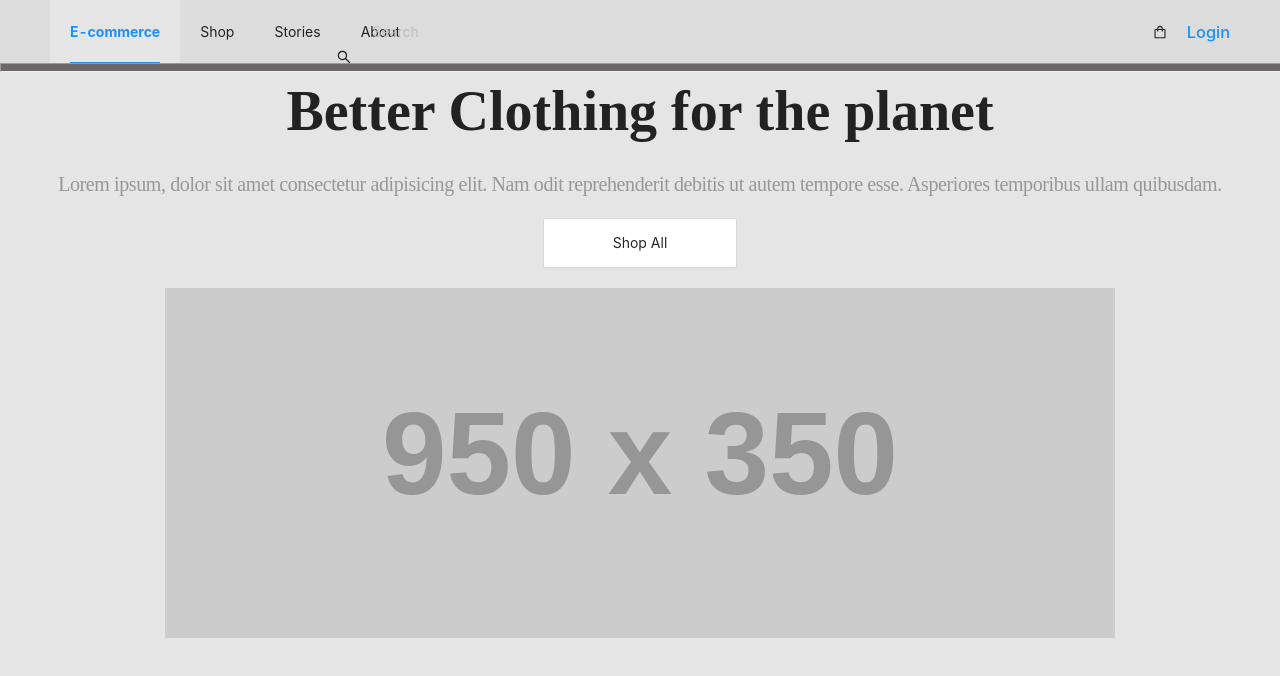
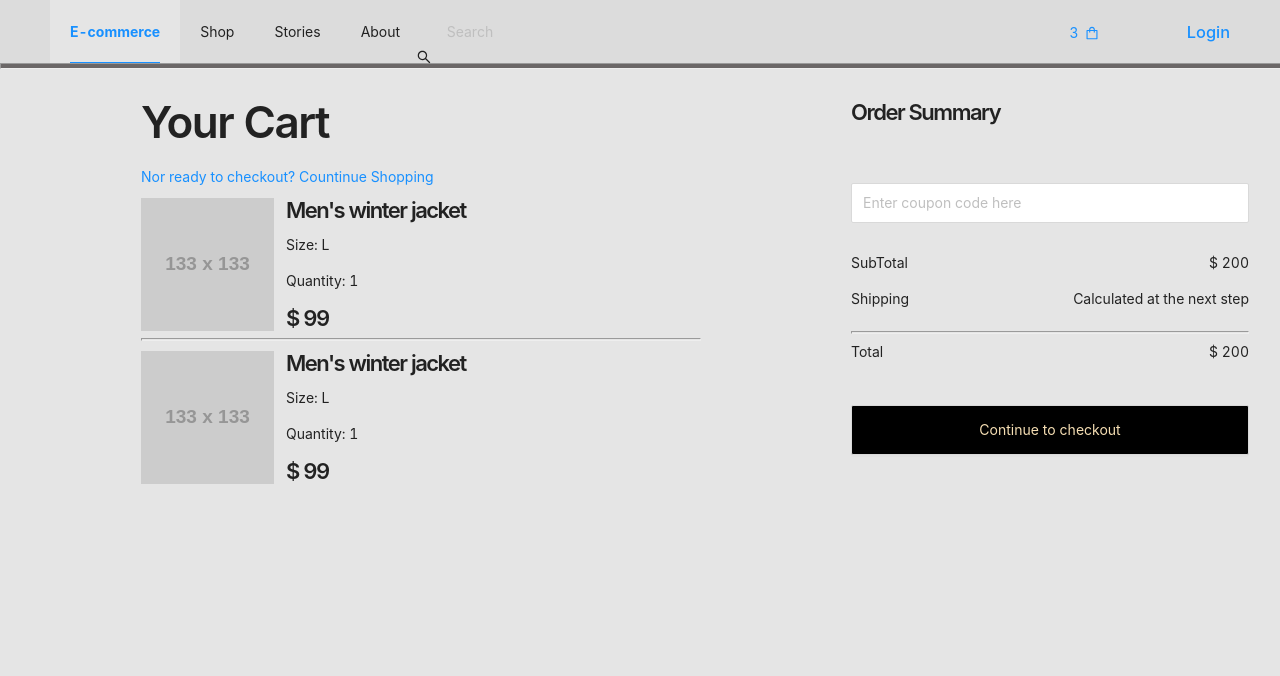
Before and after one commit to FehmiCitiloglu/kodluyoruz-shopping-cart, a React (Create React App) app: page /cart in a window 1280 px wide. Shown: the top 676 px of the page. Built offline with nearby package versions, Linux system fonts and the light colour scheme.

Commit message:
cart page is done, product detail page remain

```diff
--- a/src/App.js
+++ b/src/App.js
@@ -7,6 +7,7 @@ import Shop from "./components/ShopPage/Shop";
 import Stories from "./components/Stories/Stories";
 import MyHeader from "./components/MainPage/MyHeader";
 import Login from "./components/Login/Login";
+import CartPage from "./components/Cart/CartPage";
 
 function App() {
   return (
@@ -26,6 +27,9 @@ function App() {
           <Route path="/login">
             <Login />
           </Route>
+          <Route path="/cart">
+            <CartPage />
+          </Route>
           <Route path="/">
             <MainPage />
           </Route>
--- /dev/null
+++ b/src/components/Cart/CartPage.js
@@ -0,0 +1,43 @@
+import { Button, Input, Row, Col } from "antd";
+import classes from "./CartPage.module.css";
+import { Link } from "react-router-dom";
+import CartProduct from "./CartProduct";
+
+const CartPage = (props) => {
+  return (
+    <div className={classes["cart-page"]}>
+      <div>
+        <h2>Your Cart</h2>
+        <Link to="./shop">Nor ready to checkout? Countinue Shopping</Link>
+        <CartProduct />
+      </div>
+      <div className={classes.summary}>
+        <h5>Order Summary</h5>
+        <Input
+          className={classes.coupon}
+          placeholder="Enter coupon code here"
+          allowClear
+        />
+        <div className={classes.order}>
+          <div>
+            <div>
+              <p>SubTotal</p>
+              <p>$ 200</p>
+            </div>
+            <div>
+              <p>Shipping</p>
+              <p>Calculated at the next step</p>
+            </div>
+            <hr />
+            <div>
+              <p>Total</p> <p>$ 200</p>
+            </div>
+          </div>
+        </div>
+        <Button>Continue to checkout</Button>
+      </div>
+    </div>
+  );
+};
+
+export default CartPage;
--- /dev/null
+++ b/src/components/Cart/CartPage.module.css
@@ -0,0 +1,78 @@
+.cart-page {
+  position: absolute;
+  display: flex;
+  flex-direction: row;
+  justify-content: space-around;
+  top: 100px;
+  margin-left: 141px;
+}
+.cart-page h2 {
+  font-weight: 600;
+  font-size: 44px;
+  line-height: 44px;
+  letter-spacing: -1.5px;
+}
+
+.products {
+  display: flex;
+  flex-direction: row;
+  position: relative;
+  width: 560px;
+  height: 133px;
+  margin-top: 10px;
+}
+.cart-page hr {
+  height: 1px;
+}
+.productInfo {
+  margin-left: 12px;
+}
+
+.productInfo h3 {
+  font-weight: 600;
+  font-size: 22px;
+  line-height: 25px;
+  letter-spacing: -1.5px;
+  vertical-align: top;
+}
+.cart-page h5 {
+  font-weight: 600;
+  font-size: 22px;
+  line-height: 25px;
+  letter-spacing: -1.5px;
+  margin-bottom: 29px;
+}
+.summary {
+  margin-left: 150px;
+  display: grid;
+}
+.coupon {
+  width: 398px;
+  height: 40px;
+}
+
+.order {
+  display: flex;
+  flex-direction: column;
+  align-items: flex-start;
+}
+.order div div {
+  display: flex;
+  justify-content: space-between;
+  width: 398px;
+}
+.summary button {
+  background-color: black;
+  color: wheat;
+  height: 50px;
+}
+
+@media only screen and (min-width: 1800px) {
+  .cart-page {
+    position: absolute;
+    display: flex;
+  }
+  .summary {
+    margin-left: 400px;
+  }
+}
--- /dev/null
+++ b/src/components/Cart/CartProduct.js
@@ -0,0 +1,29 @@
+import classes from "./CartPage.module.css";
+
+const CartProduct = (props) => {
+  return (
+    <div>
+      <div className={classes.products}>
+        <img src="https://via.placeholder.com/133" alt="" />
+        <div className={classes.productInfo}>
+          <h3>Men's winter jacket</h3>
+          <p>Size: L</p>
+          <p>Quantity: 1</p>
+          <h3>$ 99</h3>
+        </div>
+      </div>
+      <hr />
+      <div className={classes.products}>
+        <img src="https://via.placeholder.com/133" alt="" />
+        <div className={classes.productInfo}>
+          <h3>Men's winter jacket</h3>
+          <p>Size: L</p>
+          <p>Quantity: 1</p>
+          <h3>$ 99</h3>
+        </div>
+      </div>
+    </div>
+  );
+};
+
+export default CartProduct;
--- a/src/components/Login/Login.js
+++ b/src/components/Login/Login.js
@@ -52,7 +52,7 @@ const Login = (props) => {
             <Checkbox>Remember me</Checkbox>
           </Form.Item>
 
-          <a className="login-form-forgot" href="">
+          <a className="login-form-forgot" href="/">
             Forgot password
           </a>
         </Form.Item>
@@ -66,7 +66,7 @@ const Login = (props) => {
             Log in
           </Button>
           <div>
-            Or <a href="">register now!</a>
+            Or <a href="/">register now!</a>
           </div>
         </Form.Item>
       </Form>
--- a/src/components/MainPage/MyHeader.css
+++ b/src/components/MainPage/MyHeader.css
@@ -2,25 +2,30 @@
   position: fixed;
   display: flex;
   flex-direction: row;
+  justify-content: start;
   z-index: 1;
-  width: 100%;
+  width: 100vw;
   background-color: rgb(220, 220, 220);
-}
-.search-bar {
-
-}
-hr {
-  position: absolute;
-  top: 56px;
-  left: 0px;
-  height: 7px;
-  background-color: #6b6767;
-  width: 100vw;
 }
 .navbar {
   background-color: rgb(220, 220, 220);
   /* background-color: red; */
   width: 100%;
+}
+.search-bar {
+  position: relative;
+  right: 60%;
+  display: flex;
+  flex-direction: row;
+  justify-content: center;
+}
+.my-header hr {
+  position: absolute;
+  top: 56px;
+  left: 0px;
+  height: 4px;
+  background-color: #6b6767;
+  width: 100vw;
 }
 
 .ant-menu-item-selected {
@@ -29,5 +34,26 @@ hr {
 }
 
 .cart-icon {
-  margin-right: 20px;
+  position: relative;
+  right: 40px;
+  width: 100px;
+  border: 0px;
+  background-color: rgb(220, 220, 220);
+  cursor: pointer;
 }
+
+.cart-count {
+  position: relative;
+  right: 30px;
+}
+
+@media only screen and (max-width: 1800px) {
+  .search-bar {
+    right: 40%;
+  }
+}
+@media only screen and (max-width: 1200px) {
+  .search-bar {
+    right: 10%;
+  }
+}
--- a/src/components/MainPage/MyHeader.js
+++ b/src/components/MainPage/MyHeader.js
@@ -1,7 +1,9 @@
+import { useState } from "react";
+
 import { Layout, Menu, Input, AutoComplete } from "antd";
 import { SearchOutlined, ShoppingOutlined } from "@ant-design/icons";
 import "./MyHeader.css";
-import { Link } from "react-router-dom";
+import { NavLink } from "react-router-dom";
 
 const { Header } = Layout;
 
@@ -13,52 +15,43 @@ const mockVal = (str: string, repeat: number = 1) => ({
 const MyHeader = () => {
   return (
     <Header className="my-header">
-      <Menu
-        theme="compact"
-        mode="horizontal"
-        defaultSelectedKeys={["1"]}
-        className="navbar"
-      >
+      <Menu mode="horizontal" defaultSelectedKeys={["1"]} className="navbar">
         <Menu.Item key="1" style={{ fontWeight: "bold" }}>
-          <Link to="/">E-commerce</Link>
+          <NavLink to="/" activeClassName="">
+            E-commerce
+          </NavLink>
         </Menu.Item>
         <Menu.Item key="2">
-          <Link to="/shop">Shop</Link>
+          <NavLink to="/shop">Shop</NavLink>
         </Menu.Item>
         <Menu.Item key="3">
-          <Link to="/stories">Stories</Link>
+          <NavLink to="/stories">Stories</NavLink>
         </Menu.Item>
         <Menu.Item key="4">
-          <Link to="/about">About</Link>
+          <NavLink to="/about">About</NavLink>
         </Menu.Item>
       </Menu>
-      <span
-        className="search-bar"
-        style={{
-          display: "flex",
-          flexDirection: "row",
-          position: "relative",
-          left: "-600px",
-        }}
-      >
+      <span className="search-bar">
         <SearchOutlined
           style={{
             position: "relative",
             top: "25px",
-            left: "-10px",
+            left: "-5px",
             zIndex: "2",
           }}
         />
         <Input placeholder="Search" bordered={false} allowClear />
       </span>
-      <span className="cart-icon">
-        <ShoppingOutlined />
-      </span>
+      <NavLink to="/cart">
+        <button className="cart-icon">
+          <ShoppingOutlined width={10} />
+          <span className="cart-count">3</span>
+        </button>
+      </NavLink>
       <br />
       <h3>
-        <Link to="/login">Login</Link>
+        <NavLink to="/login">Login</NavLink>
       </h3>
-
       <hr />
     </Header>
   );
--- a/src/components/ShopPage/Filters.js
+++ b/src/components/ShopPage/Filters.js
@@ -12,7 +12,7 @@ const Filters = (props) => {
       <span className={classes.title}>
         <h2>Filters</h2>
 
-        <a>clear filters</a>
+        <a href="/">clear filters</a>
       </span>
       <Checkbox.Group
         mode="horizontal"
--- a/src/components/ShopPage/MyRate.js
+++ b/src/components/ShopPage/MyRate.js
@@ -1,4 +1,4 @@
-import { StarFilled, StarTwoTone } from "@ant-design/icons";
+import { StarTwoTone } from "@ant-design/icons";
 
 const MyRate = (props) => {
   return (
```
